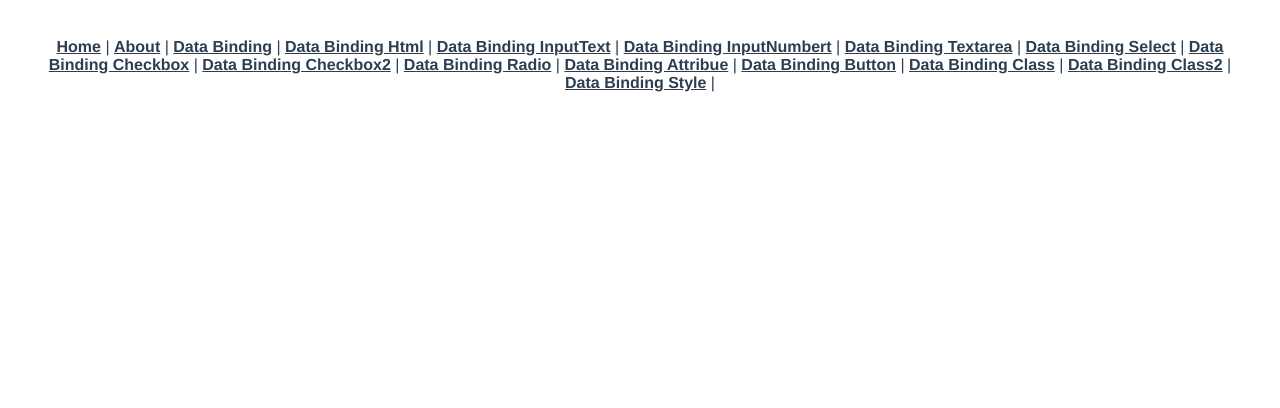
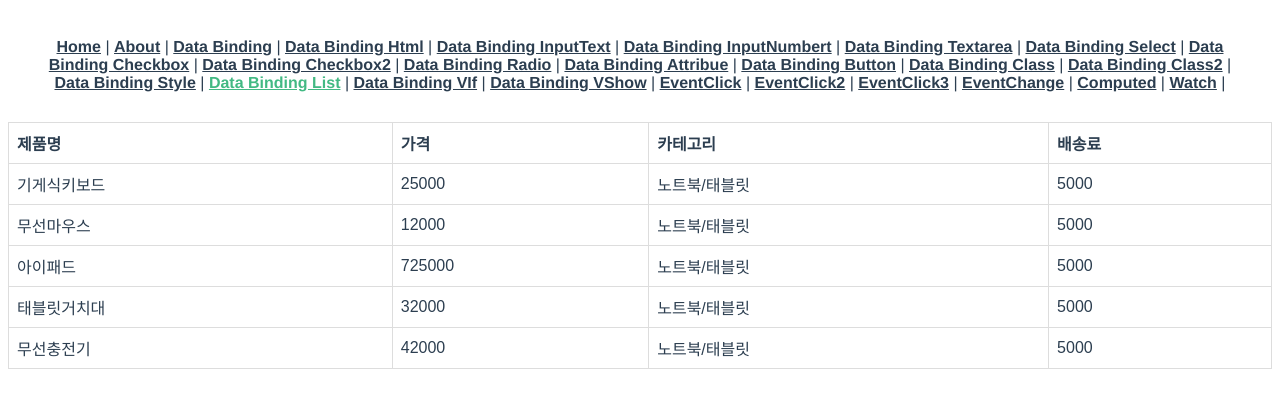
Before and after one commit to Flamme1004K/Vue, a Vue app: page /databindingList in a window 1280 px wide. Shown: the top 408 px of the page. Built offline with nearby package versions, Linux system fonts and the light colour scheme.

Commit message:
study 준비

```diff
--- a/src/App.vue
+++ b/src/App.vue
@@ -16,6 +16,15 @@
     <router-link to="/databindingClass">Data Binding Class</router-link> |
     <router-link to="/databindingClass2">Data Binding Class2</router-link> |
     <router-link to="/dataBindingStyle">Data Binding Style</router-link> |
+    <router-link to="/databindingList">Data Binding List</router-link> |
+    <router-link to="/databindingVIf">Data Binding VIf</router-link> |
+    <router-link to="/databindingVShow">Data Binding VShow</router-link> |
+    <router-link to="/eventClick">EventClick</router-link> |
+    <router-link to="/eventClick2">EventClick2</router-link> |
+    <router-link to="/eventClick3">EventClick3</router-link> |
+    <router-link to="/eventChange">EventChange</router-link> |
+    <router-link to="/computed">Computed</router-link> |
+    <router-link to="/watch">Watch</router-link> |
   </div>
   <router-view/>
 </template>
--- a/src/router/index.js
+++ b/src/router/index.js
@@ -14,6 +14,15 @@ import DataBindingButton from '../views/DataBindingButton.vue'
 import DataBindingClass from '../views/DataBindingClass.vue'
 import DataBindingClass2 from '../views/DataBindingClass2.vue'
 import DataBindingStyle from '../views/DataBindingStyle.vue'
+import DataBindingList from '../views/DataBindingList.vue'
+import DataBindingVIf from '../views/DataBindingVIf.vue'
+import DataBindingVShow from '../views/DataBindingVShow.vue'
+import EventClick from '../views/EventClick.vue'
+import EventClick2 from '../views/EventClick2.vue'
+import EventClick3 from '../views/EventClick3.vue'
+import EventChange from '../views/EventChange.vue'
+import Computed from '../views/Computed.vue'
+import Watch from '../views/Watch.vue'
 const routes = [
   {
     path: '/',
@@ -97,6 +106,51 @@ const routes = [
     path: '/databindingStyle',
     name: 'DataBindingStyle',
     component: DataBindingStyle
+  },
+  {
+    path: '/databindingList',
+    name: 'DataBindingList',
+    component: DataBindingList
+  },
+  {
+    path: '/databindingVIf',
+    name: 'DataBindingVIf',
+    component: DataBindingVIf
+  },
+  {
+    path: '/databindingVShow',
+    name: 'DataBindingVShow',
+    component: DataBindingVShow
+  },
+  {
+    path: '/eventClick',
+    name: 'EventClick',
+    component: EventClick
+  },
+  {
+    path: '/eventClick2',
+    name: 'EventClick2',
+    component: EventClick2
+  },
+  {
+    path: '/eventClick3',
+    name: 'EventClick3',
+    component: EventClick3
+  },
+  {
+    path: '/eventChange',
+    name: 'EventChange',
+    component: EventChange
+  },
+  {
+    path: '/computed',
+    name: 'Computed',
+    component: Computed
+  },
+  {
+    path: '/watch',
+    name: 'Watch',
+    component: Watch
   }
 ]
 
--- /dev/null
+++ b/src/views/Computed.vue
@@ -0,0 +1,20 @@
+<template>
+    <div>
+        <h1>Full Name : {{fullName}}</h1>
+    </div>
+</template>
+<script>
+export default {
+  data () {
+    return {
+      firstName: 'Kim',
+      lastName: 'HyungJune'
+    }
+  },
+  computed: {
+    fullName () {
+      return this.firstName + ' ' + this.lastName
+    }
+  }
+}
+</script>
--- /dev/null
+++ b/src/views/DataBindingList.vue
@@ -0,0 +1,48 @@
+<template>
+    <table>
+      <thead>
+        <tr>
+          <th>제품명</th>
+          <th>가격</th>
+          <th>카테고리</th>
+          <th>배송료</th>
+        </tr>
+      </thead>
+      <tbody>
+        <tr :key="i" v-for="(product,i) in productList">
+          <td>{{product.product_name}}</td>
+          <td>{{product.price}}</td>
+          <td>{{product.category}}</td>
+          <td>{{product.delivery_price}}</td>
+        </tr>
+      </tbody>
+    </table>
+</template>
+<script>
+export default {
+
+  data () {
+    return {
+      productList: [
+        { product_name: '기게식키보드', price: 25000, category: '노트북/태블릿', delivery_price: 5000 },
+        { product_name: '무선마우스', price: 12000, category: '노트북/태블릿', delivery_price: 5000 },
+        { product_name: '아이패드', price: 725000, category: '노트북/태블릿', delivery_price: 5000 },
+        { product_name: '태블릿거치대', price: 32000, category: '노트북/태블릿', delivery_price: 5000 },
+        { product_name: '무선충전기', price: 42000, category: '노트북/태블릿', delivery_price: 5000 }
+      ]
+    }
+  }
+}
+</script>
+<style scoped>
+  table {
+    font-family: arial, sans-serif;
+    border-collapse: collapse;
+    width: 100%;
+  }
+  td, th {
+    border: 1px solid #dddddd;
+    text-align: left;
+    padding: 8px;
+  }
+</style>
--- /dev/null
+++ b/src/views/DataBindingVIf.vue
@@ -0,0 +1,16 @@
+<template>
+    <div>
+        <h1 v-if="type=='A'">A</h1>
+        <h1 v-else-if="type==B">B</h1>
+        <h1 v-else>C</h1>
+    </div>
+</template>
+<script>
+export default {
+  data () {
+    return {
+      type: 'A'
+    }
+  }
+}
+</script>
--- /dev/null
+++ b/src/views/DataBindingVShow.vue
@@ -0,0 +1,14 @@
+<template>
+    <div>
+        <h1 v-show="bShow">A</h1>
+    </div>
+</template>
+<script>
+export default {
+  data () {
+    return {
+      bShow: true
+    }
+  }
+}
+</script>
--- /dev/null
+++ b/src/views/EventChange.vue
@@ -0,0 +1,24 @@
+<template>
+    <div>
+        <select v-model="selectedValue" @change="changeSelect">
+            <option value="서울">서울</option>
+            <option value="부산">부산</option>
+            <option value="제주">제주</option>
+        </select>
+    </div>
+</template>
+<script>
+export default {
+
+  data () {
+    return {
+      selectedValue: ''
+    }
+  },
+  methods: {
+    changeSelect () {
+      alert(this.selectedValue)
+    }
+  }
+}
+</script>
--- /dev/null
+++ b/src/views/EventClick.vue
@@ -0,0 +1,20 @@
+<template>
+    <div>
+        <button type="button" @click="increaseCounter">Add 1</button>
+        <p>The count is : {{counter}}</p>
+    </div>
+</template>
+<script>
+export default {
+  data () {
+    return {
+      counter: 0
+    }
+  },
+  methods: {
+    increaseCounter () {
+      this.counter = this.counter + 1
+    }
+  }
+}
+</script>
--- /dev/null
+++ b/src/views/EventClick2.vue
@@ -0,0 +1,20 @@
+<template>
+    <div>
+        <button type="button" @click="setCount(7)">Set</button>
+        <p>The count is : {{counter}}</p>
+    </div>
+</template>
+<script>
+export default {
+  data () {
+    return {
+      counter: 0
+    }
+  },
+  methods: {
+    setCount (counter) {
+      this.counter = counter
+    }
+  }
+}
+</script>
--- /dev/null
+++ b/src/views/EventClick3.vue
@@ -0,0 +1,23 @@
+<template>
+    <div>
+        <button type="button" @click="one(), two()">Click</button>
+        <p>The count is : {{counter}}</p>
+    </div>
+</template>
+<script>
+export default {
+  data () {
+    return {
+      counter: 0
+    }
+  },
+  methods: {
+    one () {
+      alert('One')
+    },
+    two () {
+      alert('Two')
+    }
+  }
+}
+</script>
--- /dev/null
+++ b/src/views/Watch.vue
@@ -0,0 +1,30 @@
+<template>
+    <div>
+        <h1>Full Name : {{fullName}}</h1>
+        <button type="button" @click="changeName">변경</button>
+    </div>
+</template>
+<script>
+export default {
+  data () {
+    return {
+      firstName: 'Kim',
+      lastName: 'HyungJune',
+      fullName: ''
+    }
+  },
+  watch: {
+    firstName () {
+      this.fullName = this.firstName + ' ' + this.lastName
+    },
+    lastName () {
+      this.fullName = this.firstName + ' ' + this.lastName
+    }
+  },
+  methods: {
+    changeName () {
+      this.lastName = 'Jiwon'
+    }
+  }
+}
+</script>
```
